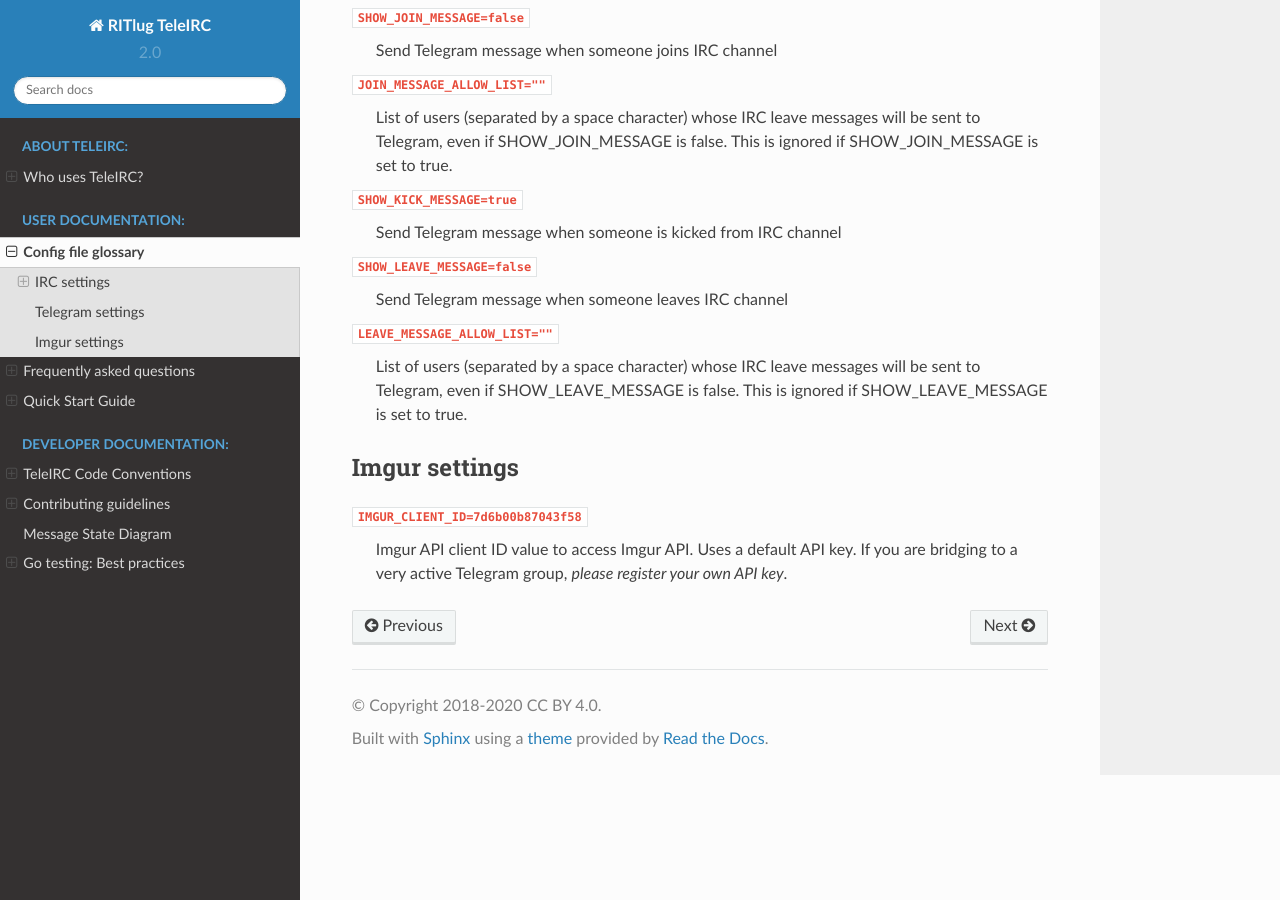
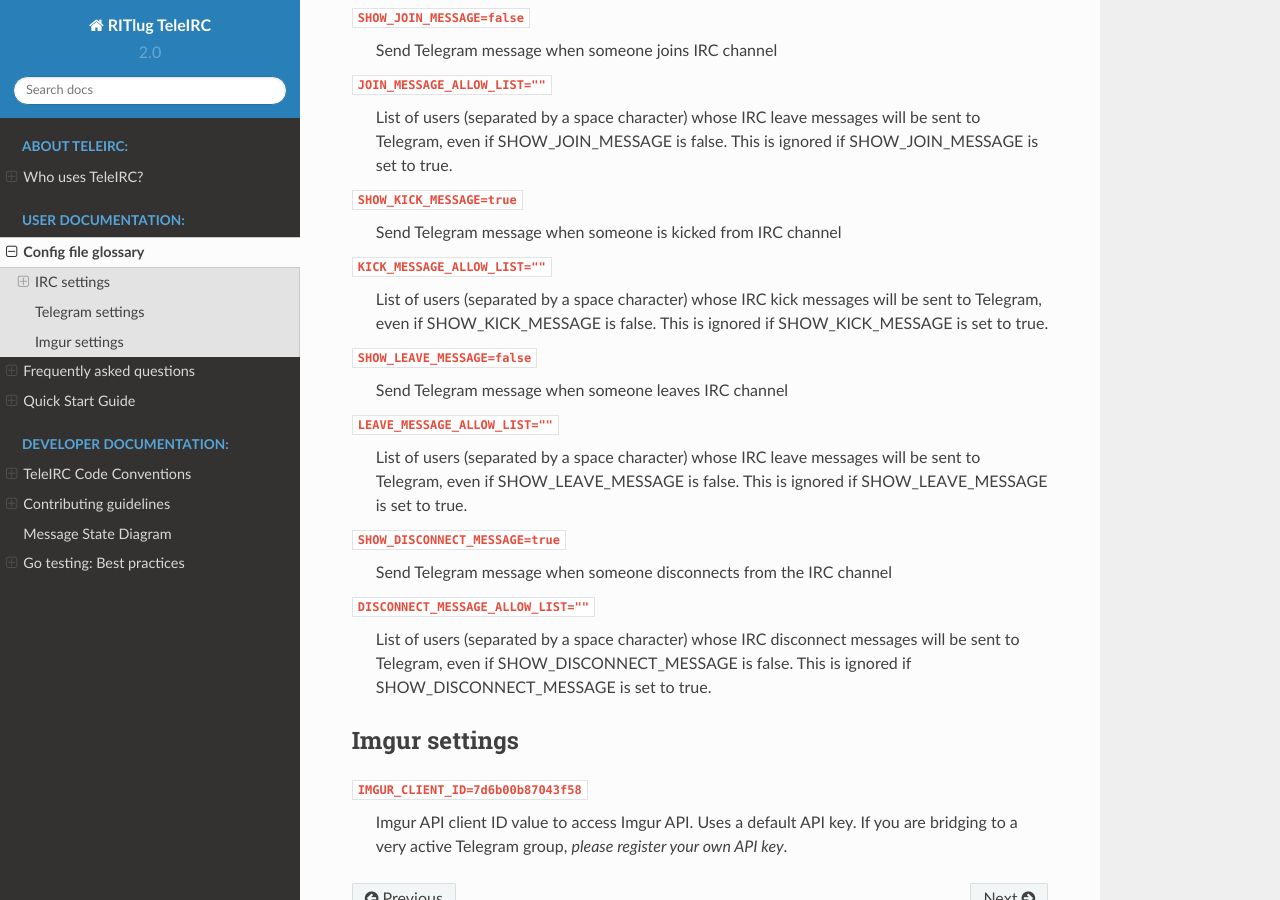
Before and after one commit to RITlug/teleirc, a Sphinx documentation site: the page built from docs/user/config-file-glossary.rst, in a window 1280 px wide and 900 px high, scrolled down 2953 px. Built offline with Sphinx 7.4.7 and the Read the Docs theme 2.0.0, drawn with Linux system fonts in a browser that asks for light colours; formulas are drawn with MathJax 3.

Commit message:
Add two more settings to docs.

```diff
--- a/docs/user/config-file-glossary.rst
+++ b/docs/user/config-file-glossary.rst
@@ -143,12 +143,23 @@
 ``SHOW_KICK_MESSAGE=true``
     Send Telegram message when someone is kicked from IRC channel
 
+``KICK_MESSAGE_ALLOW_LIST=""``
+    List of users (separated by a space character) whose IRC kick messages will be sent to Telegram, even if SHOW_KICK_MESSAGE is false.
+    This is ignored if SHOW_KICK_MESSAGE is set to true.
+
 ``SHOW_LEAVE_MESSAGE=false``
     Send Telegram message when someone leaves IRC channel
 
 ``LEAVE_MESSAGE_ALLOW_LIST=""``
     List of users (separated by a space character) whose IRC leave messages will be sent to Telegram, even if SHOW_LEAVE_MESSAGE is false.
     This is ignored if SHOW_LEAVE_MESSAGE is set to true.
+
+``SHOW_DISCONNECT_MESSAGE=true``
+    Send Telegram message when someone disconnects from the IRC channel
+
+``DISCONNECT_MESSAGE_ALLOW_LIST=""``
+    List of users (separated by a space character) whose IRC disconnect messages will be sent to Telegram, even if SHOW_DISCONNECT_MESSAGE is false.
+    This is ignored if SHOW_DISCONNECT_MESSAGE is set to true.
 
 **************
 Imgur settings
```
Also changed, not shown: 1 other file.
